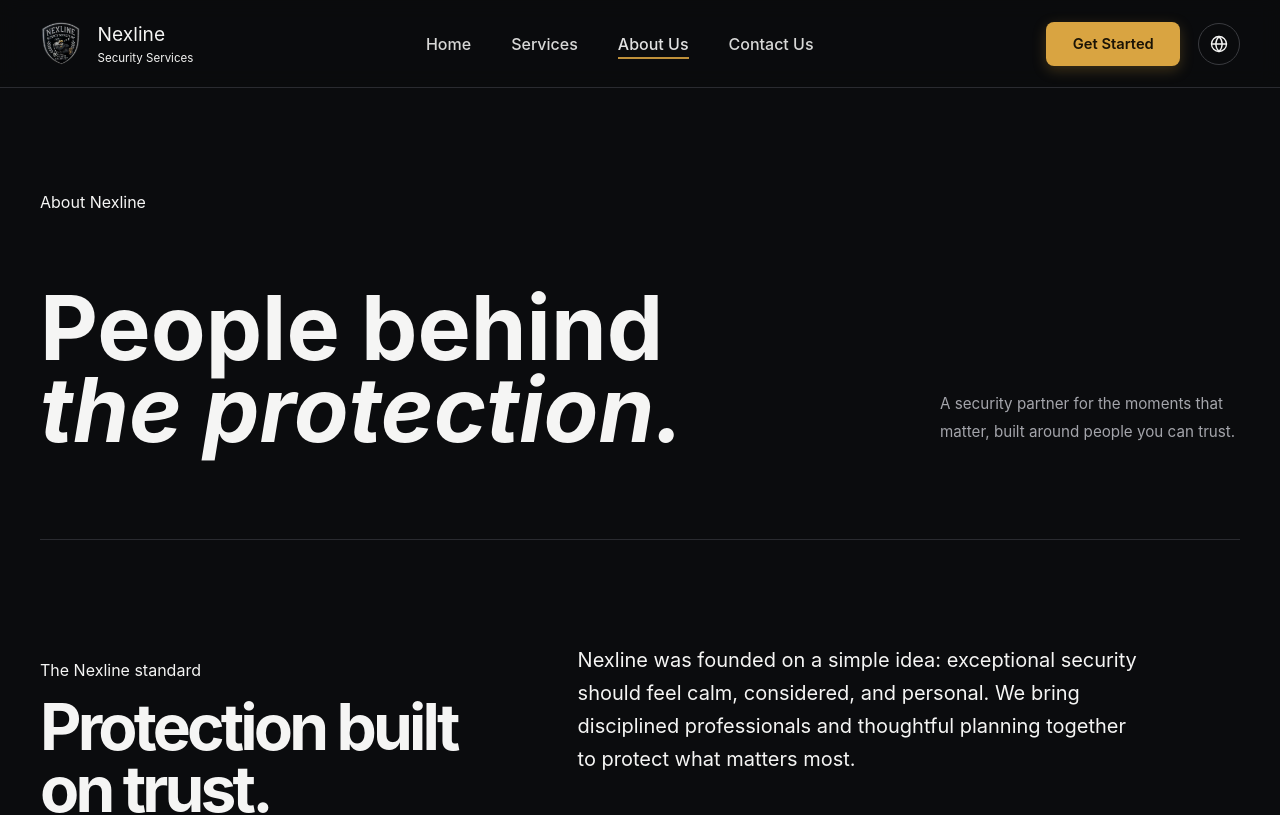
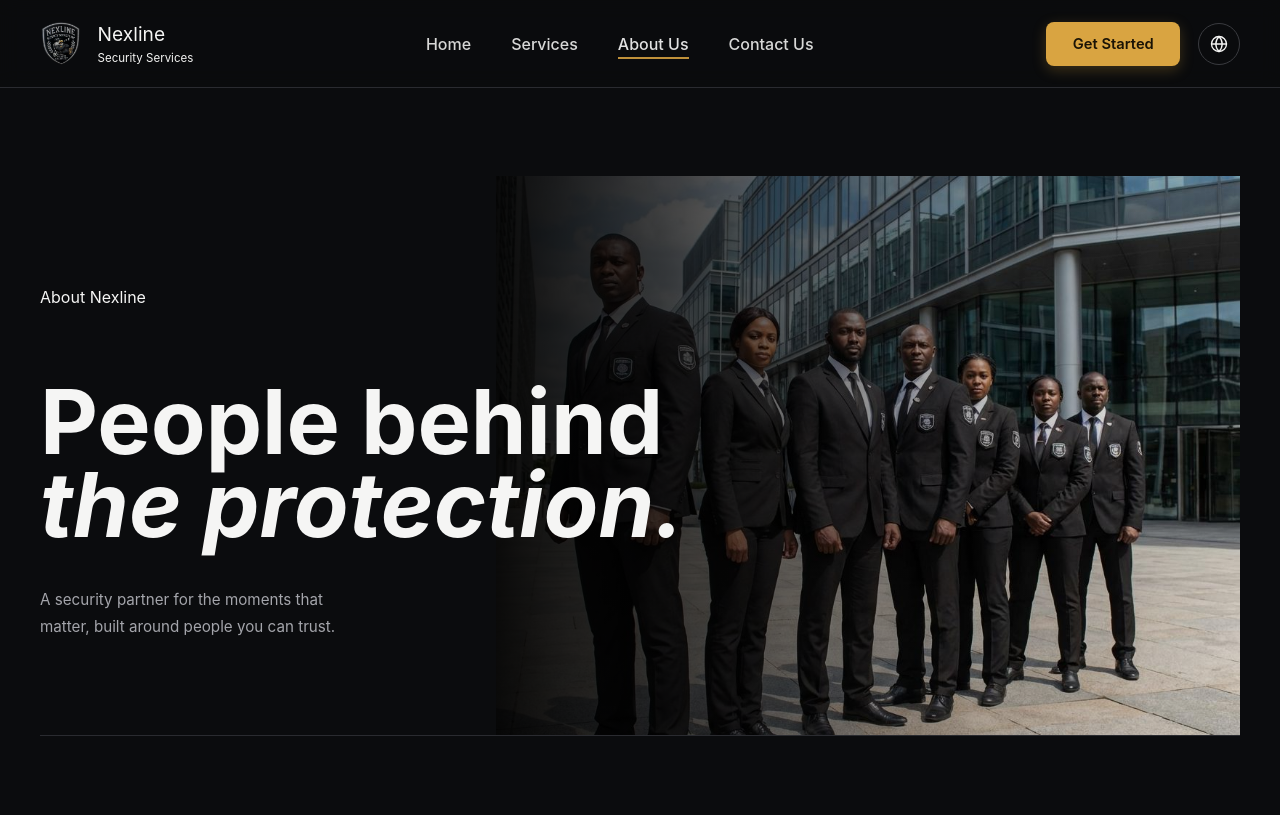
Before and after one commit to omarrrefaatt/nexline-security-services, a React (Vite) app: page /about in a window 1280 px wide. Shown: the top 815 px of the page. Built offline with nearby package versions, Linux system fonts and the light colour scheme.

Commit message:
added dynamic photo to about us and scroll to top when user navigates

```diff
--- a/src/App.tsx
+++ b/src/App.tsx
@@ -8,10 +8,12 @@ import About from "./pages/about/About.jsx";
 // @ts-expect-error Contact is a JavaScript module without TypeScript declarations.
 import Contact from "./pages/contact/Contact.jsx";
 import { BrowserRouter, Route, Routes } from "react-router-dom";
+import ScrollToTop from "./components/ScrollToTop";
 
 function App() {
   return (
     <BrowserRouter>
+      <ScrollToTop />
       <Routes>
         <Route path="/" element={<Home />} />
         <Route path="/services" element={<Services />} />
--- /dev/null
+++ b/src/components/ScrollToTop.tsx
@@ -0,0 +1,16 @@
+import { useEffect } from "react";
+import { useLocation } from "react-router-dom";
+
+export default function ScrollToTop() {
+  const { pathname } = useLocation();
+
+  useEffect(() => {
+    window.scrollTo({
+      top: 0,
+      left: 0,
+      behavior: "instant",
+    });
+  }, [pathname]);
+
+  return null;
+}
--- /dev/null
+++ b/src/pages/about/About.css
@@ -0,0 +1,119 @@
+/* =========================================
+   ABOUT HERO
+========================================= */
+
+.about-page__hero {
+  position: relative;
+  min-height: 560px;
+  display: flex;
+  align-items: center;
+  justify-content: space-between;
+  overflow: hidden;
+  isolation: isolate;
+}
+
+/* Main text stays above the image */
+.about-page__hero-content {
+  position: relative;
+  z-index: 3;
+  max-width: 720px;
+}
+
+/* Background people image */
+.about-page__hero-image {
+  position: absolute;
+  z-index: 1;
+
+  top: 0;
+  right: 0;
+
+  width: 62%;
+  height: 100%;
+
+  overflow: hidden;
+
+  /* Starts outside the screen */
+  transform: translateX(100%);
+
+  /* Slides into position when page opens */
+  animation: heroImageSlideIn 1.2s cubic-bezier(0.22, 1, 0.36, 1)
+    forwards;
+
+  animation-delay: 0.15s;
+
+  /* Makes the image fade in slightly while sliding */
+  opacity: 0;
+  animation-name: heroImageSlideIn;
+}
+
+/* Actual image */
+.about-page__hero-image img {
+  width: 100%;
+  height: 100%;
+
+  object-fit: cover;
+  object-position: center;
+
+  display: block;
+}
+
+/* Dark gradient so the white text remains readable */
+.about-page__hero-image::after {
+  content: "";
+  position: absolute;
+  inset: 0;
+
+  background:
+    linear-gradient(
+      90deg,
+      rgba(0, 0, 0, 0.95) 0%,
+      rgba(0, 0, 0, 0.72) 25%,
+      rgba(0, 0, 0, 0.25) 65%,
+      rgba(0, 0, 0, 0.05) 100%
+    );
+}
+
+/* Text above everything */
+.about-page__hero h1,
+.about-page__hero .eyebrow {
+  position: relative;
+  z-index: 3;
+}
+
+/* Small description stays above image */
+.about-page__hero-note {
+  position: relative;
+  z-index: 3;
+}
+
+/* =========================================
+   SLIDE ANIMATION
+========================================= */
+
+@keyframes heroImageSlideIn {
+  0% {
+    transform: translateX(100%);
+    opacity: 0;
+  }
+
+  30% {
+    opacity: 1;
+  }
+
+  100% {
+    transform: translateX(0);
+    opacity: 1;
+  }
+}
+
+/* =========================================
+   ACCESSIBILITY
+========================================= */
+
+@media (prefers-reduced-motion: reduce) {
+  .about-page__hero-image {
+    animation: none;
+    transform: translateX(0);
+    opacity: 1;
+  }
+}
--- a/src/pages/about/About.jsx
+++ b/src/pages/about/About.jsx
@@ -2,29 +2,36 @@ import { Link } from "react-router-dom";
 import Icon from "../../components/common/Icon.jsx";
 import PageShell from "../../components/layout/PageShell.jsx";
 import { companyStory, guardHeroes } from "../../data/aboutData.js";
-
+import "./About.css";
+import securityTeam from "../../assets/security-team.jpg";
 function About() {
   return (
     <PageShell>
       <section className="about-page">
       <div className="about-page__hero">
-          <div>
+  <div className="about-page__hero-content">
     <p className="eyebrow">
       <span className="status-dot" />
       About Nexline
     </p>
+
     <h1>
       People behind
       <br />
       <em>the protection.</em>
     </h1>
-          </div>
+<br />
+<br />
     <p className="about-page__hero-note">
       A security partner for the moments that matter, built around people
       you can trust.
     </p>
   </div>
 
+  <div className="about-page__hero-image" aria-hidden="true">
+    <img src={securityTeam} alt="" />
+  </div>
+</div>
         <section
           className="company-story"
           aria-labelledby="company-story-title"
```
Also changed, not shown: src/assets/security-team.jpg (added). Lines whose indentation alone changed are shown as unchanged.
